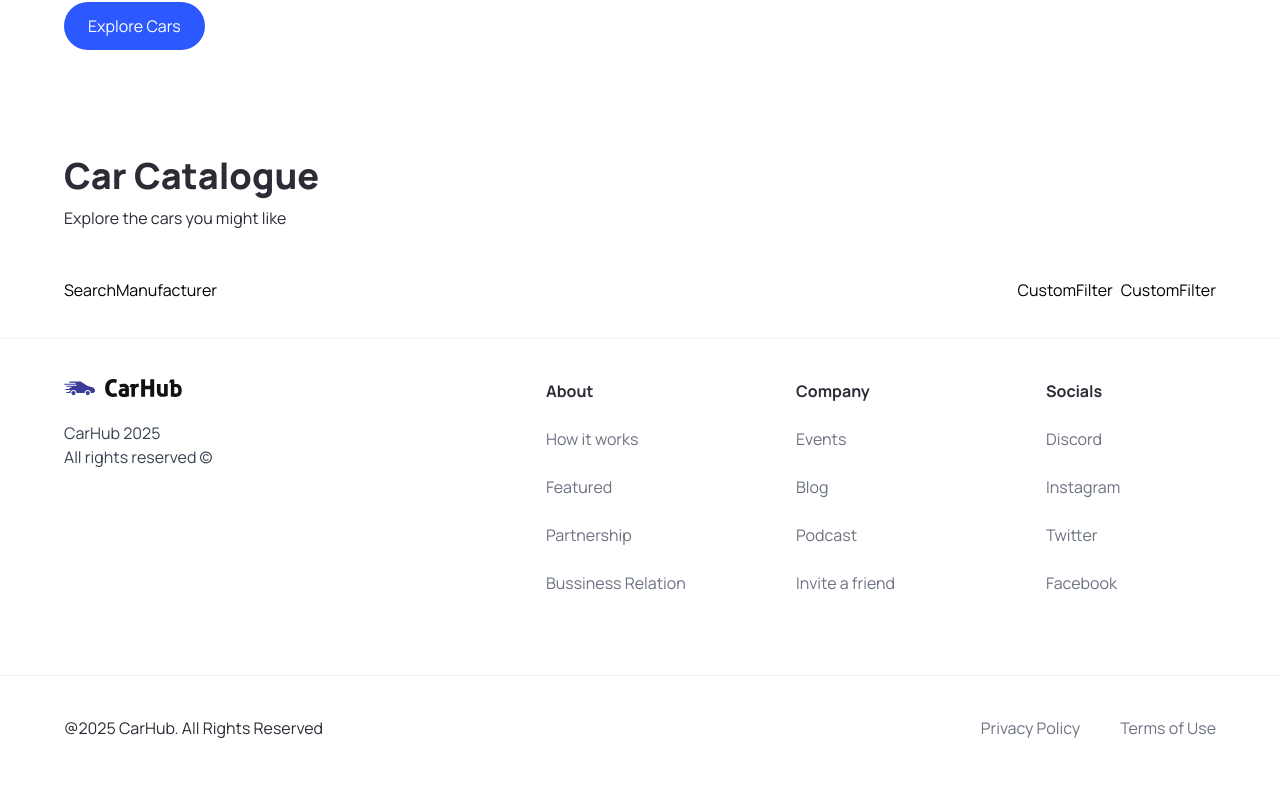
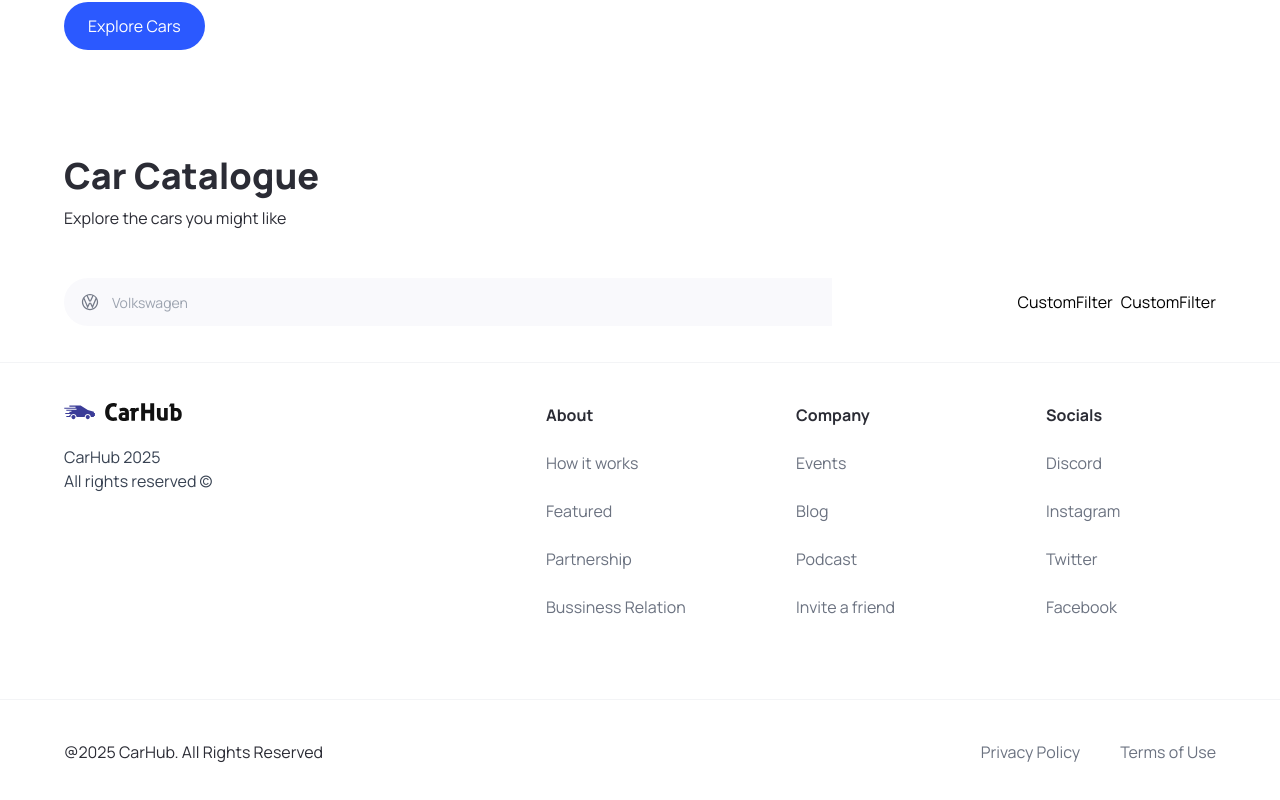
Before and after one commit to MudreaDev/car_showcase, a Next.js app: page / in a window 1280 px wide. Shown: the part 708-1508 px from the top of the page. Built offline with nearby package versions, Linux system fonts and the light colour scheme.

Commit message:
Final point 1. Urmeaza integrarea API

```diff
--- a/components/SearchManufacturer.tsx
+++ b/components/SearchManufacturer.tsx
@@ -1,9 +1,82 @@
-import { SearchManufacturerProps } from '@/types'
-import React from 'react'
+"use client";
+import Image from 'next/image';
+import { Combobox, Transition } from '@headlessui/react';
+import { SearchManufacturerProps } from '@/types';
+import { useState, Fragment } from 'react';
+import { manufacturers } from '@/constants';
+const SearchManufacturer = ({ manufacturer, setManufacturer}: SearchManufacturerProps) => {
+  const [query, setQuery] = useState('');
 
-const SearchManufacturer = ({ manufacturer, setManufacturer}: SearchManufacturerProps) => {
-  return (
-    <div>SearchManufacturer</div>
+
+  const filteredManufacturers = query === ""
+   ? manufacturers : manufacturers.filter((item) => (
+    item.toLowerCase()
+    .replace(/\s+/g, "")
+    .includes(query.toLowerCase().replace(/\s+/g, ""))))
+
+    return (
+    <div className="search-manufacturer">
+        <Combobox value={manufacturer} onChange={setManufacturer}>
+        <div className="relative w-full">
+            <Combobox.Button className="absolute top-[14px]">
+                <Image
+                src="/car-logo.svg"
+                width={20}
+                height={20}
+                className="ml-4"
+                alt="car logo"
+                />
+
+            </Combobox.Button>
+
+           <Combobox.Input
+           className="search-manufacturer__input"
+           placeholder="Volkswagen"
+           displayValue={(manufacturer: string) => manufacturer}
+           onChange={(e) => setQuery(e.target.value)}
+           />
+           <Transition
+              as={Fragment}
+                leave="transition ease-in duration-100"
+                leaveFrom="opacity-100"
+                leaveTo="opacity-0"
+                afterLeave={() => setQuery('')}
+           >
+              <Combobox.Options>
+
+                {
+                  filteredManufacturers.map((item) => (
+                    <Combobox.Option
+                    key={item}
+                    className={({ active }) => `relative search-manufacturer__option ${active ? 'bg-primary-blue text-white' : 'text-gray-900'}`}
+                    value={item}
+                    >
+                    {({ selected, active }) => (
+                      <>
+                      <span
+                      className={`block truncate ${selected ? 'font-medium' : 'font-normal'}`}
+                      >
+                        {item}
+                      </span>
+                      {selected ? (
+                        <span
+                        className={`absolute inset-y-0 left-0 flex items-center pl-3 ${active ? 'text-white' : 'text-teal-600'}`}
+                        >
+                        </span>
+                      ) : null}
+                      </>
+                    )}
+
+
+                    </Combobox.Option>
+                  )
+                  )}
+              </Combobox.Options>
+
+              </Transition>
+              </div>
+        </Combobox>
+        </div>
   )
 }
 
```
